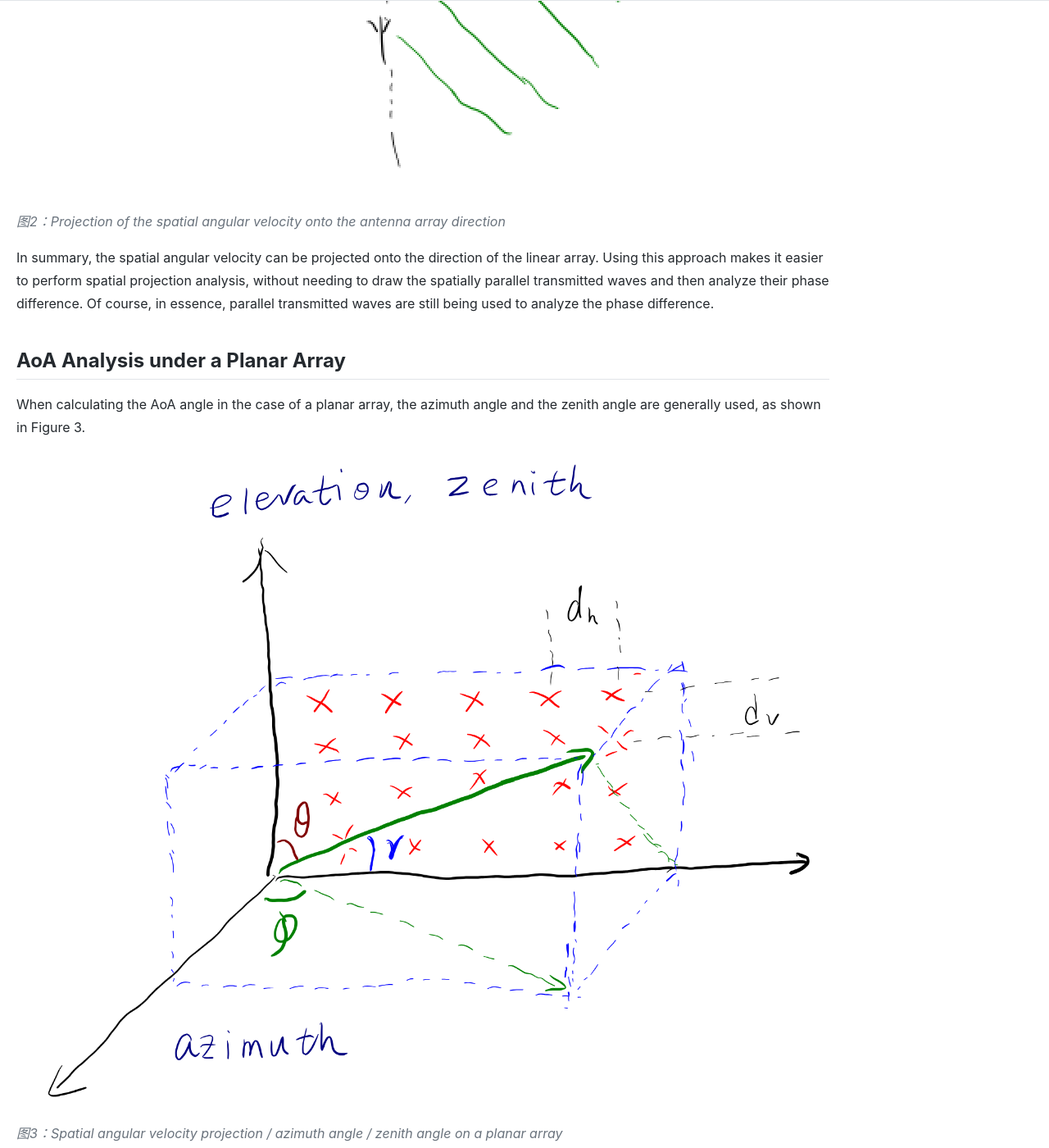
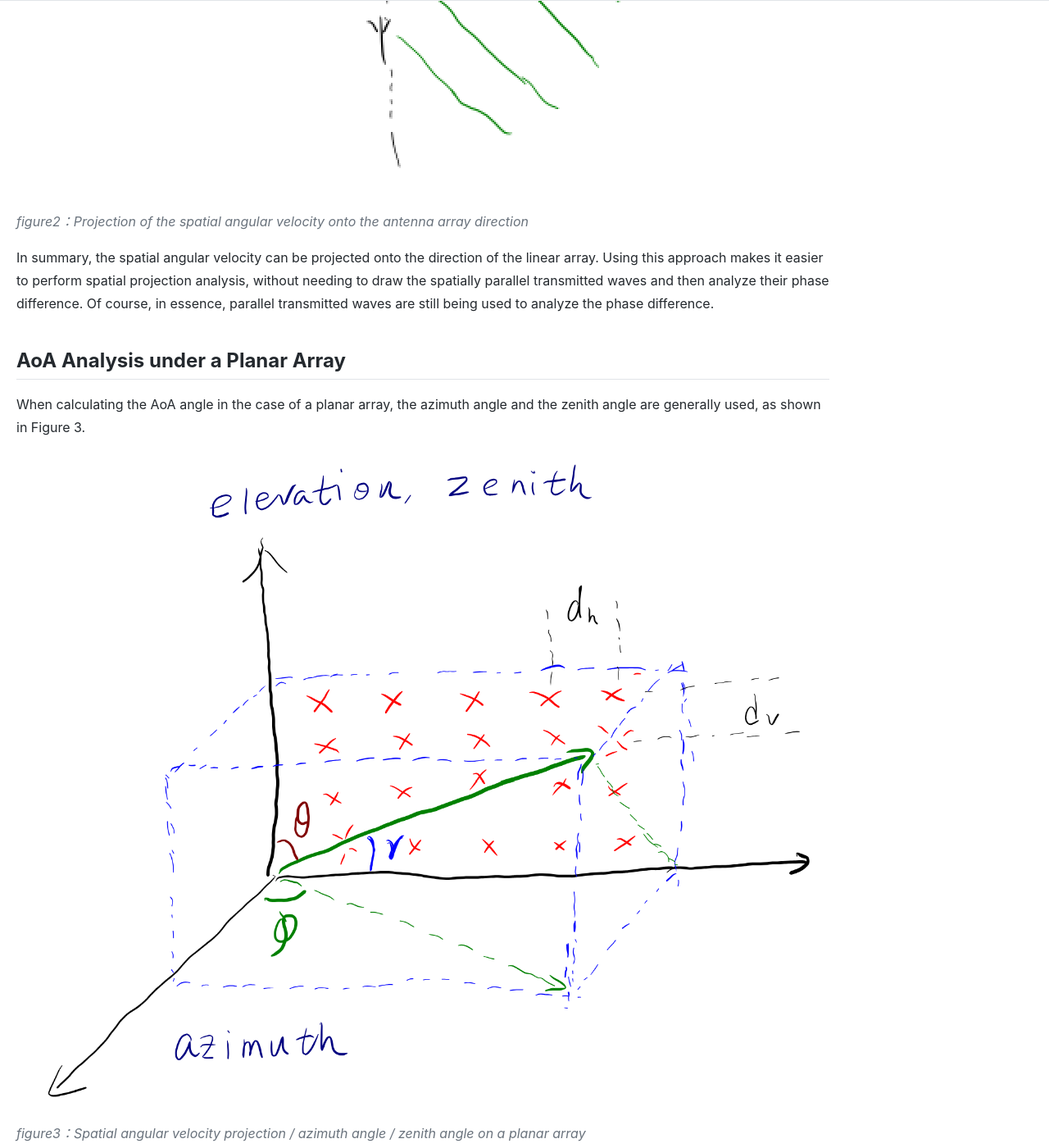
Before and after one commit to lebamath/lebamath.github.io, a Jekyll site: the page built from english_version/MIMO/AoA/AoA_estimation.md, in a window 1280 px wide and 1400 px high, scrolled down 2366 px. Shown: the whole window at 82% size. Built offline with Jekyll 4.4.1, drawn with Linux system fonts in a browser that asks for light colours; formulas are drawn with MathJax 3; some of the changed text lies outside the part shown.

Commit message:
图 ==> figure

```diff
--- a/english_version/MIMO/AoA/AoA_estimation.md
+++ b/english_version/MIMO/AoA/AoA_estimation.md
@@ -17,9 +17,9 @@ $$
 \tag{1}
 $$
 
-![图1：Projection onto the RF wave direction in terms of distance](/figure/mimo/AoA/AoA_distance_projection.png)
+![figure1：Projection onto the RF wave direction in terms of distance](/figure/mimo/AoA/AoA_distance_projection.png)
 
-*图1：Projection onto the RF wave direction in terms of distance*
+*figure1：Projection onto the RF wave direction in terms of distance*
 
 where $$d \operatorname{cos}(\theta)$$ is the length of the projection of the antenna spacing onto the RF wave direction.
 
@@ -47,9 +47,9 @@ $$
 
 A diagram of this projection is shown in Figure 2.
 
-![图2：Projection of the spatial angular velocity onto the antenna array direction](/figure/mimo/AoA/AoA_angle_space_velocity_projection.png)
+![figure2：Projection of the spatial angular velocity onto the antenna array direction](/figure/mimo/AoA/AoA_angle_space_velocity_projection.png)
 
-*图2：Projection of the spatial angular velocity onto the antenna array direction*
+*figure2：Projection of the spatial angular velocity onto the antenna array direction*
 
 In summary, the spatial angular velocity can be projected onto the direction of the linear array. Using this approach makes it easier to perform spatial projection analysis, without needing to draw the spatially parallel transmitted waves and then analyze their phase difference. Of course, in essence, parallel transmitted waves are still being used to analyze the phase difference.
 
@@ -58,9 +58,9 @@ In summary, the spatial angular velocity can be projected onto the direction of
 
 When calculating the AoA angle in the case of a planar array, the azimuth angle and the zenith angle are generally used, as shown in Figure 3.
 
-![图3：Spatial angular velocity projection / azimuth angle / zenith angle on a planar array](/figure/mimo/AoA/AoA_3D_projection.png)
+![figure3：Spatial angular velocity projection / azimuth angle / zenith angle on a planar array](/figure/mimo/AoA/AoA_3D_projection.png)
 
-*图3：Spatial angular velocity projection / azimuth angle / zenith angle on a planar array*
+*figure3：Spatial angular velocity projection / azimuth angle / zenith angle on a planar array*
 
 **Zenith Angle:** For the zenith angle $$\theta$$, this is looking at the vertical direction of the planar array. Both of the methods above can be used to derive the corresponding formula, though it is easier to derive using the spatial angular velocity. The spatial angular velocity is: $$2\pi/\lambda$$.
 
```
